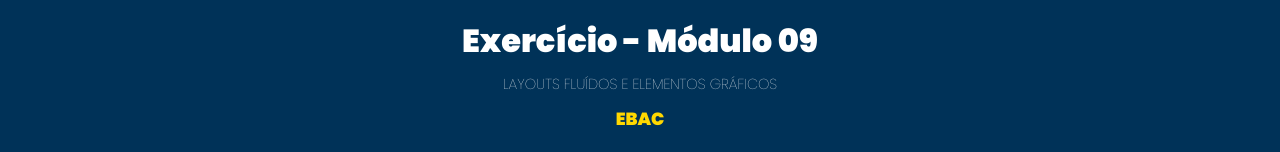
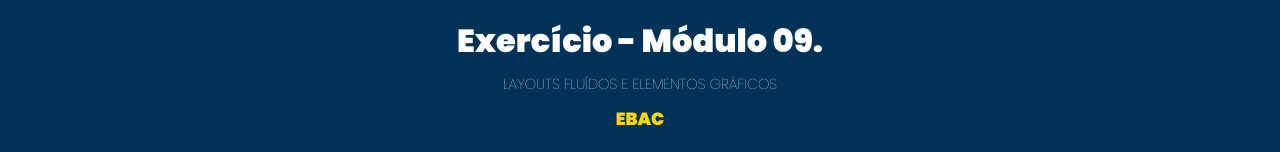
Before and after one commit to oarruda/ebac-frontend, a plain HTML site: page html/index.html in a window 1280 px wide. Shown: the top 152 px of the page. Drawn offline with Linux system fonts and the light colour scheme.

```diff
--- a/html/index.html
+++ b/html/index.html
@@ -20,7 +20,7 @@
 </head>
 <body>
     <header>
-        <h1>Exercício - Módulo 09</h1>
+        <h1>Exercício - Módulo 09.</h1>
         <p>Layouts Fluídos e Elementos Gráficos</p>
         <h3>EBAC</h3>
     </header>
```
Also changed, not shown: 1 other file.
